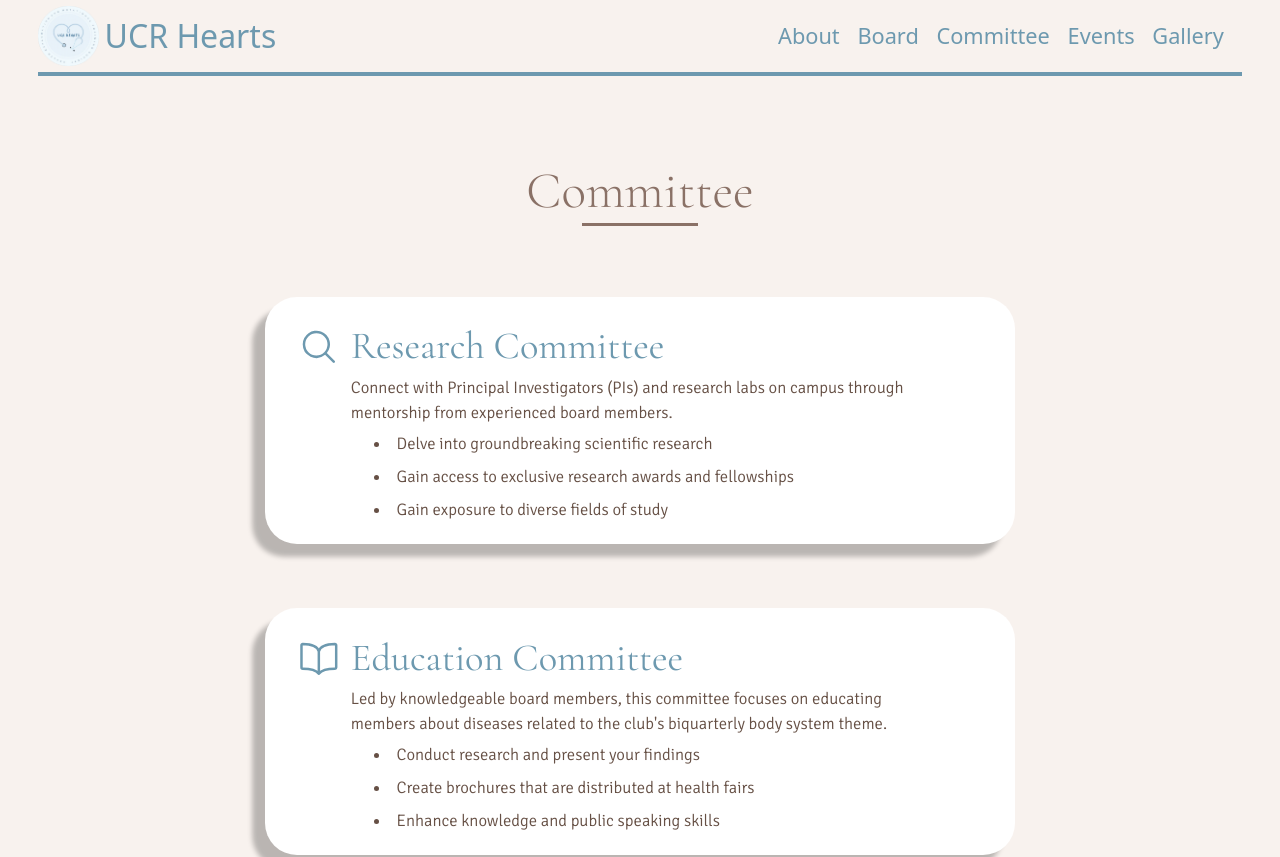
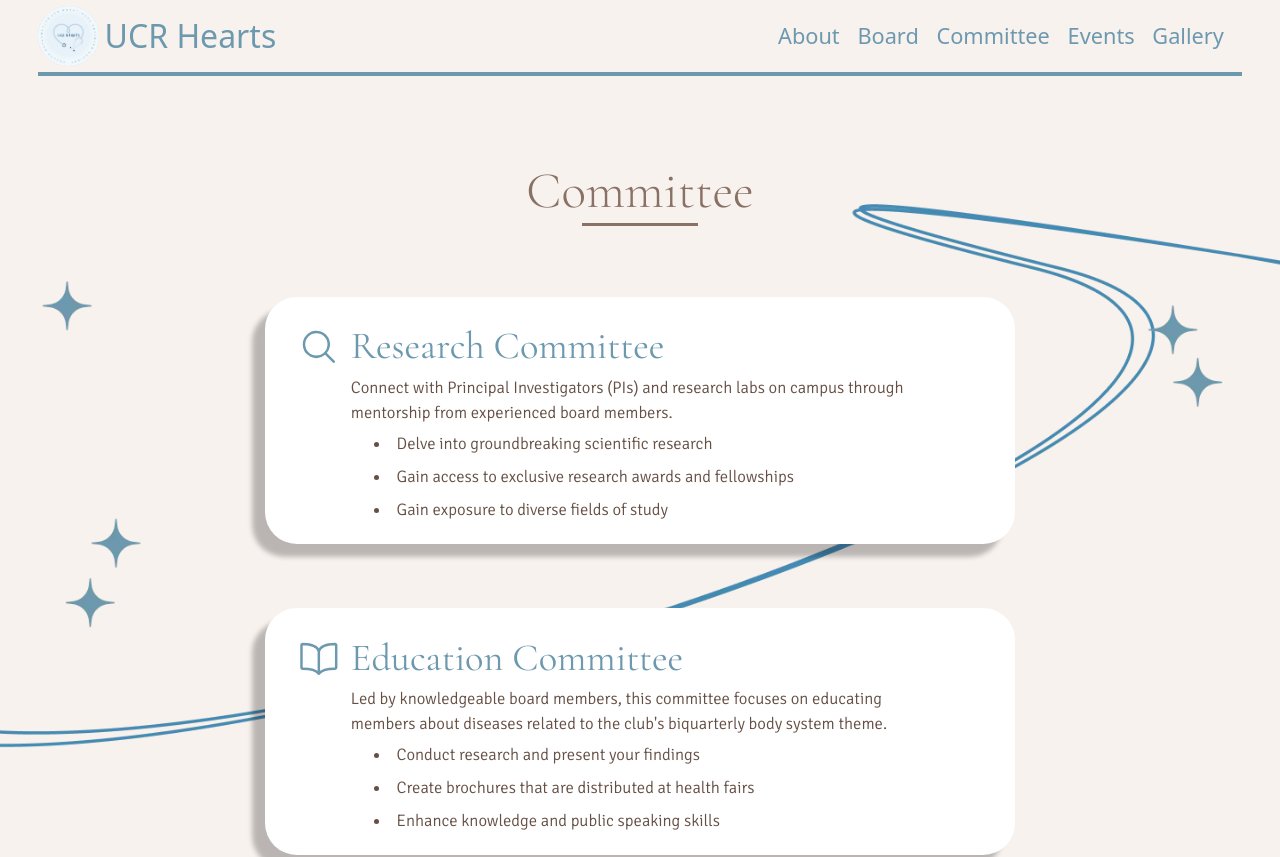
Before and after one commit to acm-ucr/ucr-hearts-website, a Next.js app: page /committee in a window 1280 px wide. Shown: the top 857 px of the page. Built offline with nearby package versions, Linux system fonts and the light colour scheme.

Commit message:
cleanup 3

```diff
--- a/src/app/committee/page.tsx
+++ b/src/app/committee/page.tsx
@@ -1,9 +1,16 @@
 import Title from "@/components/Title";
 import ComCards from "@/components/committee/ComCards";
+import Image from "next/image";
+import bg from "@/public/committee.webp";
 
 const Committee = () => {
   return (
-    <div className="flex w-screen flex-col items-center">
+    <div className="relative flex w-screen flex-col items-center overflow-hidden">
+      <Image
+        src={bg}
+        alt="bg"
+        className="absolute left-0 top-0 -z-10 w-full object-contain pt-[10%]"
+      />
       <Title title="Committee" />
       <ComCards />
     </div>
--- a/src/app/layout.tsx
+++ b/src/app/layout.tsx
@@ -35,7 +35,9 @@ export default function RootLayout({ children }: LayoutProps) {
       >
         <Navigation />
         <ReactQueryClientProvider>
-          <div className="overflow-x-hidden font-hearts">{children}</div>
+          <div className="w-screen overflow-x-hidden font-hearts">
+            {children}
+          </div>
         </ReactQueryClientProvider>
         <Footer />
       </body>
--- a/src/components/committee/ComCards.tsx
+++ b/src/components/committee/ComCards.tsx
@@ -4,7 +4,7 @@ import { ITEMS } from "@/data/comCardInfo";
 
 const ComCards = () => {
   return (
-    <div className="flex flex-col justify-center">
+    <div className="flex flex-col justify-center pb-[10%]">
       {ITEMS.map((item, index) => (
         <div key={index}>
           <ComCard
--- a/src/components/events/EventCards.tsx
+++ b/src/components/events/EventCards.tsx
@@ -1,9 +1,15 @@
 import EventCard from "./EventCard";
 import { eventCardInfo } from "@/data/eventCardInfo";
-
+import Image from "next/image";
+import bg from "@/public/eventsCard.webp";
 const EventCards = () => {
   return (
     <div className="mb-[10%] flex w-[70%] justify-between">
+      <Image
+        src={bg}
+        alt="background"
+        className="absolute left-0 top-0 -z-10"
+      />
       {eventCardInfo.map((CARD, index) => (
         <div key={index}>
           <EventCard image={CARD.image} title={CARD.title} text={CARD.text} />
```
